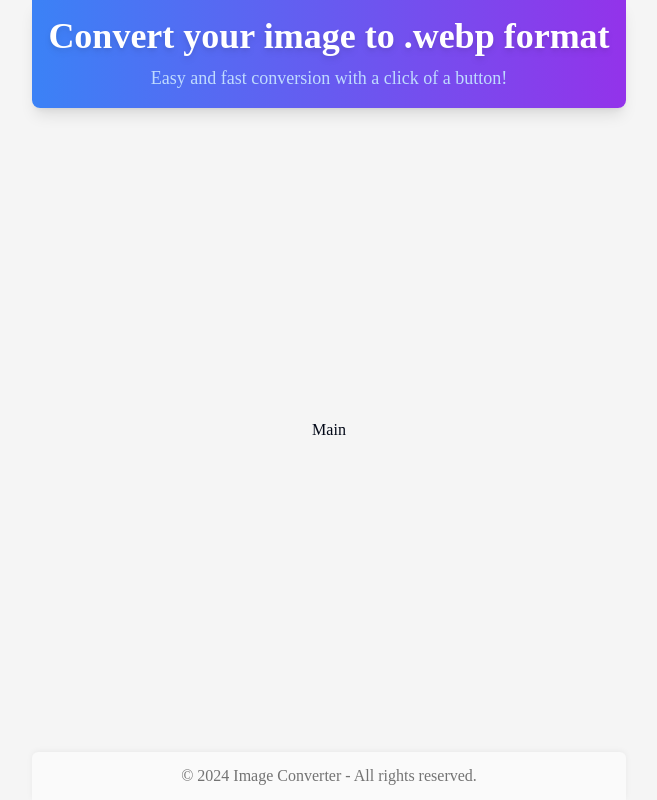
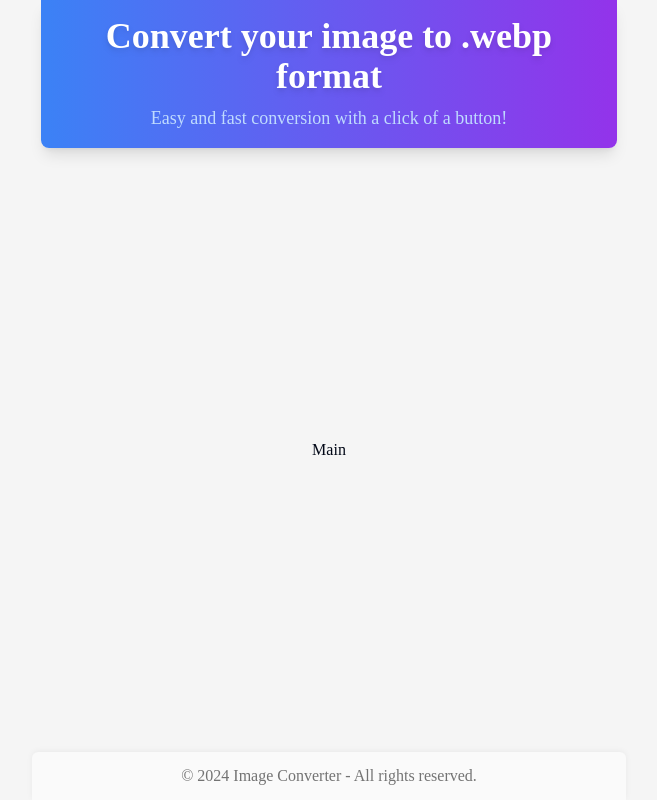
Before and after one commit to ybtam/img-converter, a Next.js app: page / in a window 1280 px wide. Shown: the whole page, without its empty margins (311-968 px from the left). Built offline with nearby package versions, Linux system fonts and the light colour scheme.

Commit message:
chore: clean up classnames

```diff
--- a/src/app/layout.tsx
+++ b/src/app/layout.tsx
@@ -29,7 +29,9 @@ export default function RootLayout({
       <body
         className={cn(
           `${geistSans.variable} ${geistMono.variable}`,
-          "bg-neutral-100 font-sans grid grid-rows-[auto_1fr_auto] items-center justify-items-center min-h-screen  gap-16 sm:p-0"
+          'grid grid-rows-[auto_1fr_auto] gap-16',
+          'items-center justify-items-center',
+          "bg-neutral-100 font-sans  min-h-screen  sm:p-0"
         )}
       >
         <Header />
--- a/src/components/header/index.tsx
+++ b/src/components/header/index.tsx
@@ -1,8 +1,9 @@
+import { cn } from "@/lib/utils";
 import React from "react";
 
 const Header = () => {
   return (
-    <header className="text-center p-4 bg-gradient-to-r from-blue-500 to-purple-600 rounded-b-lg shadow-lg w-auto sm:w-[594px]">
+    <header className={cn("text-center p-4 bg-gradient-to-r from-blue-500 to-purple-600 rounded-b-lg shadow-lg w-auto sm:max-w-xl")}>
       <h1 className="text-4xl font-extrabold text-white drop-shadow-md">
         Convert your image to .webp format
       </h1>
```
